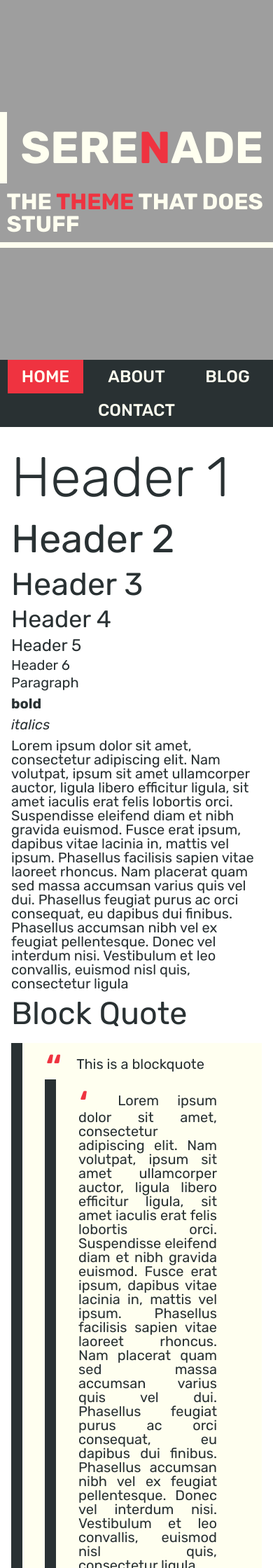
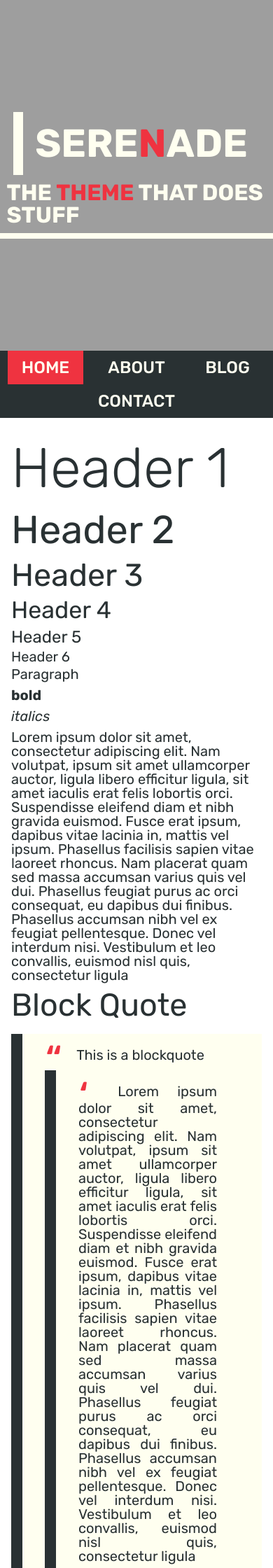
Before and after one commit to yajaru/Serenade, a Jekyll site: the page built from index.md, in a window 390 px wide. Shown: the top 2240 px of the page at 70% size. Built offline with Jekyll 4.4.1, drawn with Linux system fonts in a browser that asks for light colours.

Commit message:
fixed header title size

```diff
--- a/_sass/_header.scss
+++ b/_sass/_header.scss
@@ -19,6 +19,9 @@ header {
         font-stretch: semi-expanded;
         border-left: 0.25em solid $text-color-secondary;
         padding: 0.30em;
+        @media only screen and (max-width: 480px) {
+            @include font-cut(3.5em, 700);
+        }
     }
 
     h2 {
```
